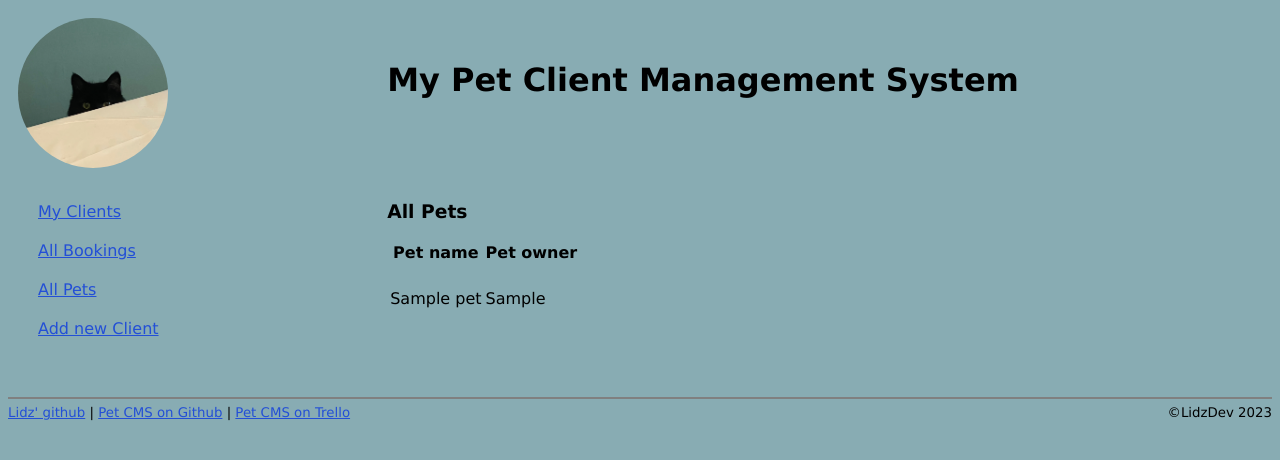
After one commit to LidzDev/pet-cms, a Flask app: page /pets in a window 1280 px wide. The commit adds this page. Shown: the top 460 px of the page. Run offline with Flask 3, Linux system fonts and the light colour scheme; tables that the repository leaves empty hold one stand-in row (values such as "Sample post").

Commit message:
full pet listing added for the catsitter

```diff
--- a/app.py
+++ b/app.py
@@ -15,9 +15,11 @@ app.cli.add_command(seed)
 
 from controllers.clients_controller import clients_blueprint
 from controllers.bookings_controller import bookings_blueprint
+from controllers.pets_controller import pets_blueprint
 
 app.register_blueprint(clients_blueprint)
 app.register_blueprint(bookings_blueprint)
+app.register_blueprint(pets_blueprint)
 
 @app.route('/')
 def home():
--- /dev/null
+++ b/controllers/pets_controller.py
@@ -0,0 +1,27 @@
+from flask import Blueprint, render_template, request, redirect
+from models.pet import Pet
+from models.client import Client
+from app import db
+
+pets_blueprint = Blueprint("pets", __name__)
+
+@pets_blueprint.route("/pets")
+def list_pets():
+    pets = Pet.query.all()
+    return render_template("pets/index.jinja", title = "My Pet Client Management System", pets = pets)
+
+@pets_blueprint.route("/pets/client/<int:id>")
+def show_client_pets(id):
+    client_to_show = Client.query.get(id)
+    return render_template("pets/client.jinja", title=f"Hi {client_to_show.first_name}", client=client_to_show)
+
+@pets_blueprint.route("/pets/add/<int:id>", methods=["POST"])
+def save_client_pet(id):
+    # print("anything happening here????")
+    pet_name = request.form["pet_name"]
+    pet_age = request.form["age"]
+    pet_to_save = Pet(pet_name=pet_name, age=pet_age, client_id=id)
+    db.session.add(pet_to_save)
+    db.session.commit()
+    redirect_string = "/pets/client/" + str(id)
+    return redirect(redirect_string)
--- a/templates/catsitter_nav.jinja
+++ b/templates/catsitter_nav.jinja
@@ -6,6 +6,7 @@
     <ul>
         <li><a href="/clients">My Clients</a></li>
         <li><a href="/bookings">All Bookings</a></li>
+        <li><a href="/pets">All Pets</a></li>
         <li><a href="/clients/add">Add new Client</a></li>
     </ul>
 </nav>
--- /dev/null
+++ b/templates/pets/index.jinja
@@ -0,0 +1,22 @@
+{% extends 'catsitter_nav.jinja' %}
+
+{% block stuff %}
+<div id="content-area">
+    <h3>All Pets</h3>
+    <table>
+        <tr>
+            <th>Pet name</th>
+            <th>Pet owner</th>
+        </tr>
+        <tr>
+            <td>&nbsp;</td>
+            <td>&nbsp;</td>
+        </tr>
+        {% for pet in pets %}
+        <tr>
+            <td>{{ pet.pet_name }}</td><td>{{ pet.client.first_name }}</td>
+        </tr>
+        {% endfor %}
+    </table>
+</div>
+{% endblock %}
```
